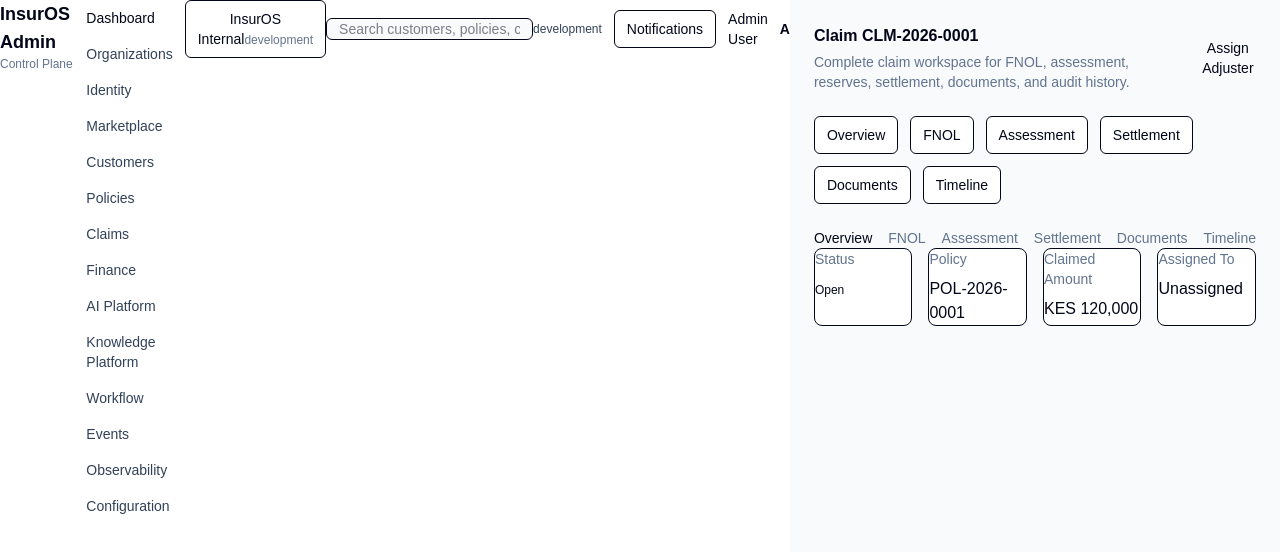
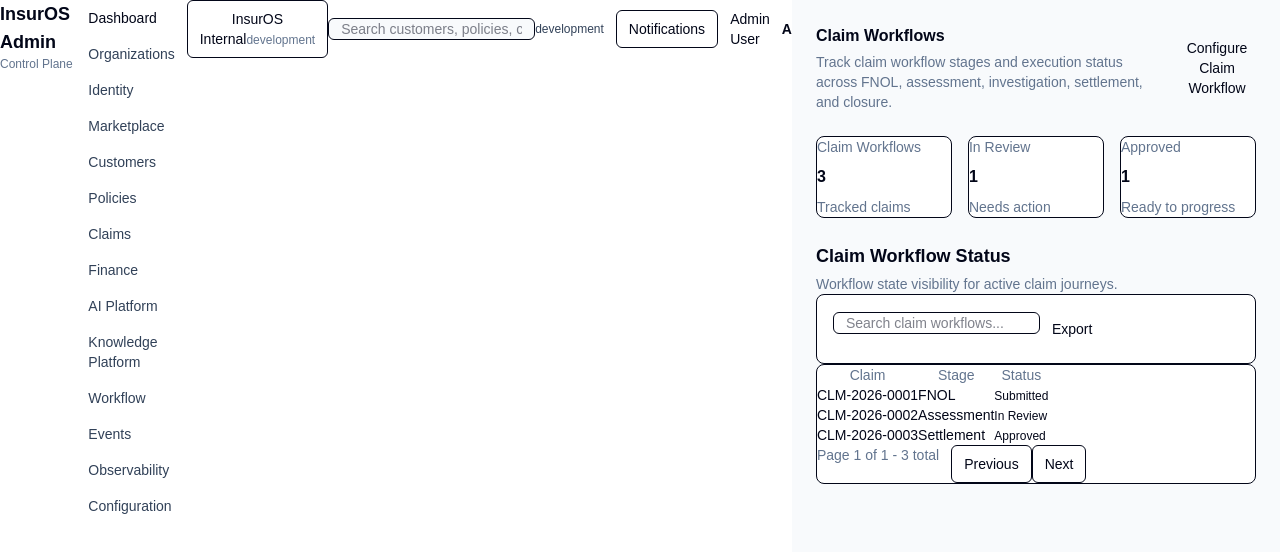
Before and after one commit to Bucrepinfo-lab/InsurOS, a Next.js app in the folder apps/admin/: page /dashboard/claims/workflows in a window 1280 px wide. Shown: the top 552 px of the page. Built offline with nearby package versions, Linux system fonts and the light colour scheme; no server answers.

Commit message:
feat(claims): add claim workflows page

```diff
--- /dev/null
+++ b/apps/admin/src/app/dashboard/claims/workflows/page.tsx
@@ -0,0 +1,65 @@
+import {
+  Badge,
+  Button,
+  DomainEntityList,
+  DomainModulePage,
+  KPICard,
+  type DataTableColumn
+} from "@insuros/ui";
+import { ClaimService } from "@insuros/services";
+
+const claimService = new ClaimService();
+
+export default async function ClaimWorkflowsPage() {
+  const workflows = await claimService.getClaimWorkflows();
+
+  type ClaimWorkflowRow = (typeof workflows)[number];
+
+  const columns: DataTableColumn<ClaimWorkflowRow>[] = [
+    { key: "claimId", header: "Claim" },
+    { key: "stage", header: "Stage" },
+    {
+      key: "workflowStatus",
+      header: "Status",
+      render: (row) => (
+        <Badge
+          tone={
+            row.workflowStatus === "Approved"
+              ? "success"
+              : row.workflowStatus === "Rejected" || row.workflowStatus === "Escalated"
+                ? "danger"
+                : "warning"
+          }
+        >
+          {row.workflowStatus}
+        </Badge>
+      )
+    }
+  ];
+
+  return (
+    <DomainModulePage
+      title="Claim Workflows"
+      description="Track claim workflow stages and execution status across FNOL, assessment, investigation, settlement, and closure."
+      actions={<Button>Configure Claim Workflow</Button>}
+    >
+      <div className="mb-6 grid gap-4 md:grid-cols-3">
+        <KPICard title="Claim Workflows" value={String(workflows.length)} change="Tracked claims" />
+        <KPICard title="In Review" value={String(workflows.filter((item) => item.workflowStatus === "In Review").length)} change="Needs action" />
+        <KPICard title="Approved" value={String(workflows.filter((item) => item.workflowStatus === "Approved").length)} change="Ready to progress" />
+      </div>
+
+      <DomainEntityList
+        title="Claim Workflow Status"
+        description="Workflow state visibility for active claim journeys."
+        searchPlaceholder="Search claim workflows..."
+        columns={columns}
+        data={workflows}
+        emptyTitle="No claim workflows"
+        emptyDescription="No claim workflow records are currently available."
+        emptyAction={<Button>Configure Claim Workflow</Button>}
+        actions={<Button variant="secondary">Export</Button>}
+      />
+    </DomainModulePage>
+  );
+}
```
